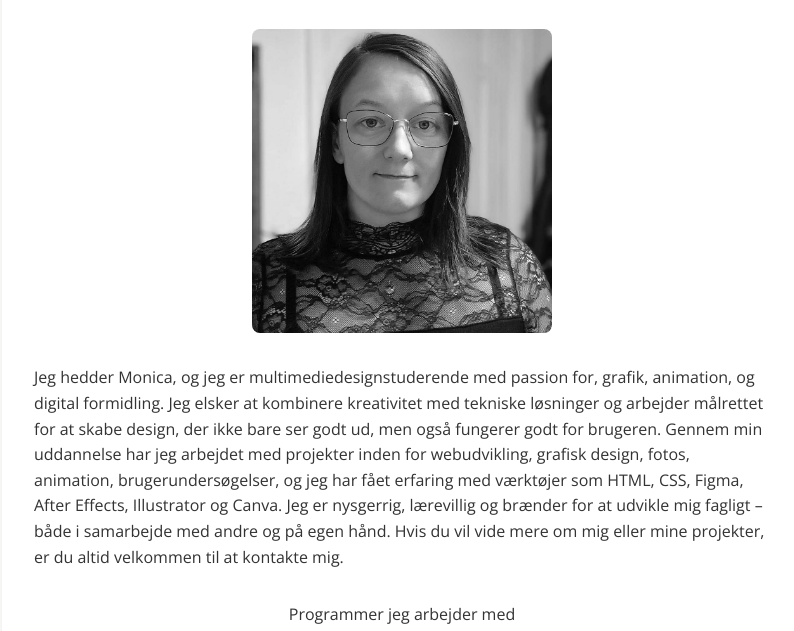
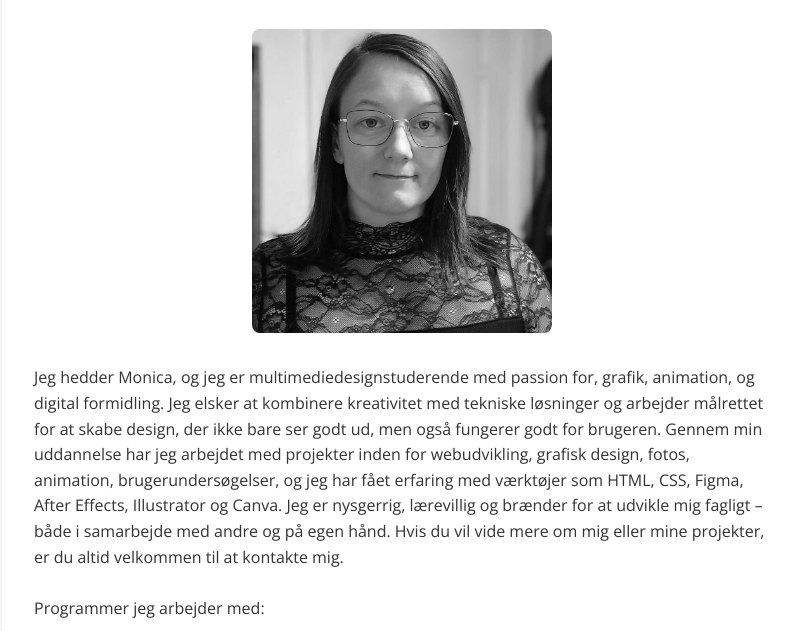
Before and after one commit to Monica-bug/Portfolio, a plain HTML site: page om_mig.html in a window 1280 px wide. Shown: the part 321-952 px from the top of the page, without its empty margins (238-1032 px from the left). Drawn offline with nearby package versions, Linux system fonts and the light colour scheme.

Commit message:
Update om_mig.html

```diff
--- a/om_mig.html
+++ b/om_mig.html
@@ -45,9 +45,10 @@
 
           Jeg er nysgerrig, lærevillig og brænder for at udvikle mig fagligt – både i samarbejde med andre og på egen hånd. Hvis du vil vide mere om mig eller mine projekter, er du altid velkommen til at kontakte mig.
 
-          <br>
+          <br><br>
 
-          <p> Programmer jeg arbejder med</p>
+          Programmer jeg arbejder med:
+
 
         </div>
   </div>
```
